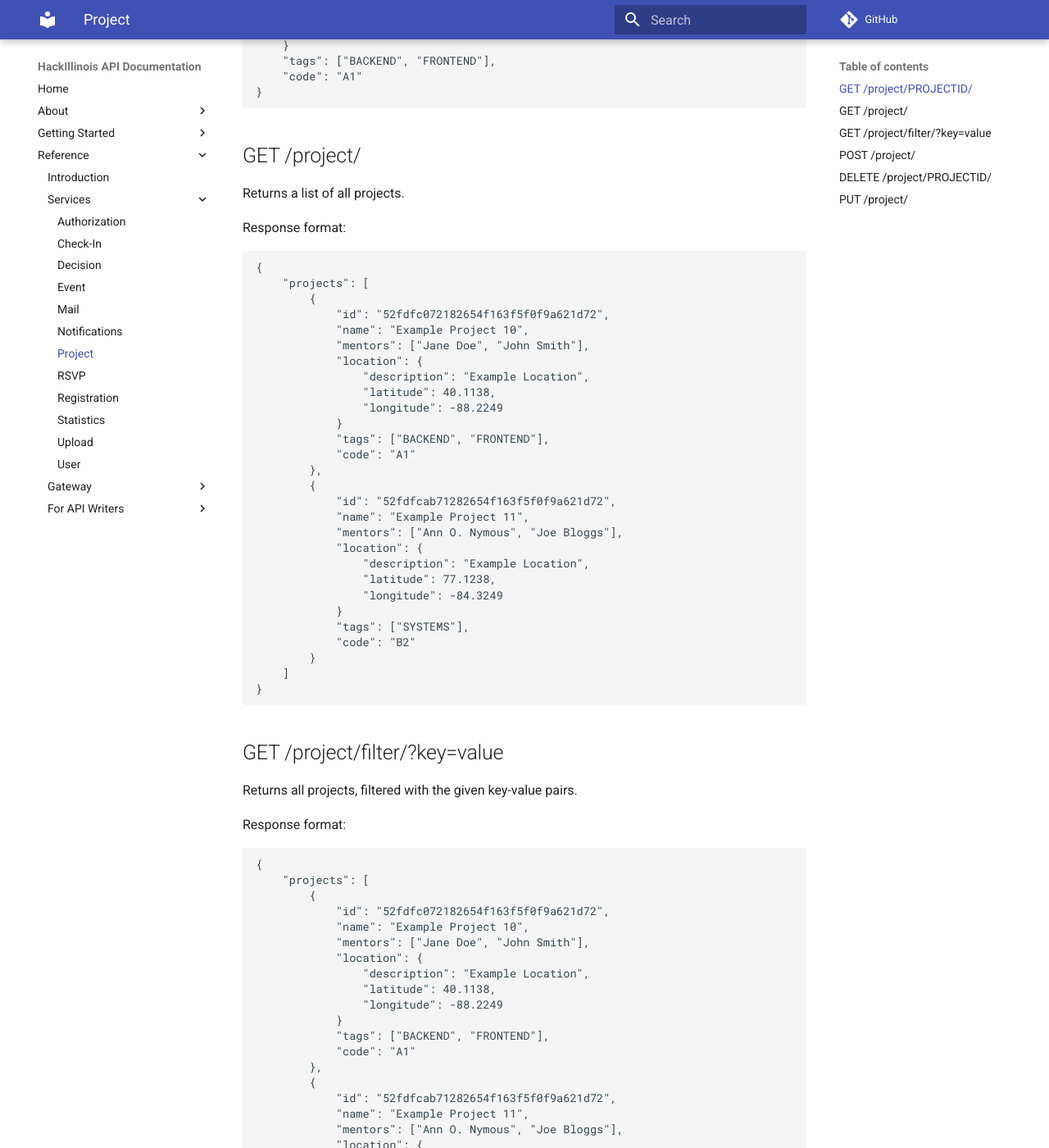
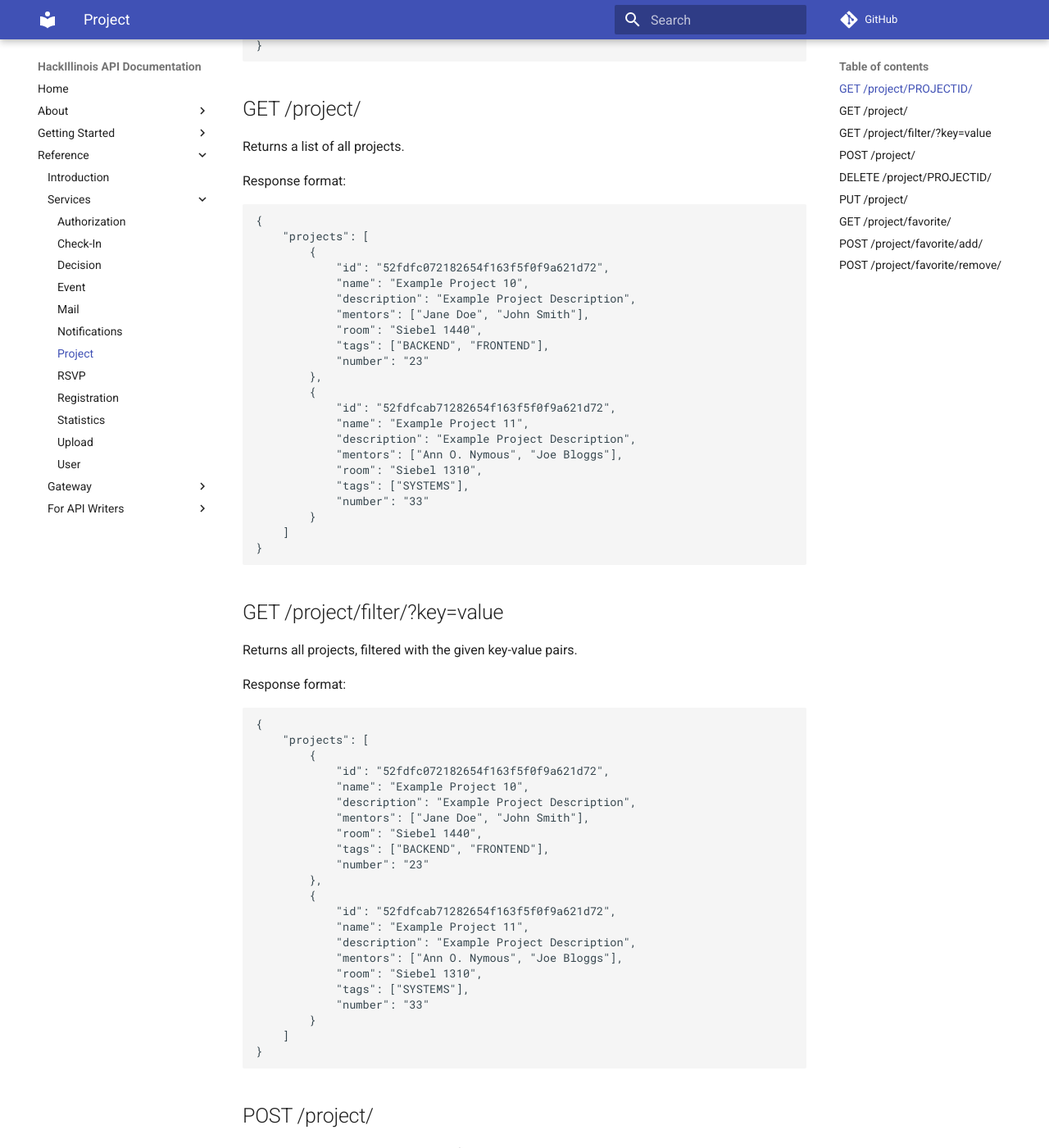
Before and after one commit to HackIllinois/api, an MkDocs documentation site: the page built from documentation/docs/reference/services/Project.md, in a window 1280 px wide and 1400 px high, scrolled down 431 px. Shown: the whole window at 82% size. Built offline with MkDocs 1.6.1 and Material for MkDocs 9.7.7, drawn with Linux system fonts in a browser that asks for light colours; comment, search, counter and statistics services are not loaded; some of the changed text lies outside the part shown.

Commit message:
add favorites docs

````diff
--- a/documentation/docs/reference/services/Project.md
+++ b/documentation/docs/reference/services/Project.md
@@ -11,14 +11,11 @@
 {
 	"id": "52fdfc072182654f163f5f0f9a621d72",
 	"name": "Example Project 10",
+	"description": "Example Project Description",
 	"mentors": ["Jane Doe", "John Smith"],
-	"location": {
-		"description": "Example Location",
-		"latitude": 40.1138,
-		"longitude": -88.2249
-	}
+	"room": "Siebel 1440",
 	"tags": ["BACKEND", "FRONTEND"],
-	"code": "A1"
+	"number": "23"
 }
 ```
 
@@ -34,26 +31,20 @@
 		{
 			"id": "52fdfc072182654f163f5f0f9a621d72",
 			"name": "Example Project 10",
+			"description": "Example Project Description",
 			"mentors": ["Jane Doe", "John Smith"],
-			"location": {
-				"description": "Example Location",
-				"latitude": 40.1138,
-				"longitude": -88.2249
-			}
+			"room": "Siebel 1440",
 			"tags": ["BACKEND", "FRONTEND"],
-			"code": "A1"
+			"number": "23"
 		},
 		{
 			"id": "52fdfcab71282654f163f5f0f9a621d72",
 			"name": "Example Project 11",
+			"description": "Example Project Description",
 			"mentors": ["Ann O. Nymous", "Joe Bloggs"],
-			"location": {
-				"description": "Example Location",
-				"latitude": 77.1238,
-				"longitude": -84.3249
-			}
+			"room": "Siebel 1310",
 			"tags": ["SYSTEMS"],
-			"code": "B2"
+			"number": "33"
 		}
 	]
 }
@@ -71,26 +62,20 @@
 		{
 			"id": "52fdfc072182654f163f5f0f9a621d72",
 			"name": "Example Project 10",
+			"description": "Example Project Description",
 			"mentors": ["Jane Doe", "John Smith"],
-			"location": {
-				"description": "Example Location",
-				"latitude": 40.1138,
-				"longitude": -88.2249
-			}
+			"room": "Siebel 1440",
 			"tags": ["BACKEND", "FRONTEND"],
-			"code": "A1"
+			"number": "23"
 		},
 		{
 			"id": "52fdfcab71282654f163f5f0f9a621d72",
 			"name": "Example Project 11",
+			"description": "Example Project Description",
 			"mentors": ["Ann O. Nymous", "Joe Bloggs"],
-			"location": {
-				"description": "Example Location",
-				"latitude": 77.1238,
-				"longitude": -84.3249
-			}
+			"room": "Siebel 1310",
 			"tags": ["SYSTEMS"],
-			"code": "B2"
+			"number": "33"
 		}
 	]
 }
@@ -105,14 +90,11 @@
 ```
 {
 	"name": "Example Project 10",
+	"description": "Example Project Description",
 	"mentors": ["Jane Doe", "John Smith"],
-	"location": {
-		"description": "Example Location",
-		"latitude": 40.1138,
-		"longitude": -88.2249
-	}
+	"room": "Siebel 1440",
 	"tags": ["BACKEND", "FRONTEND"],
-	"code": "A1"
+	"number": "23"
 }
 ```
 
@@ -121,14 +103,11 @@
 {
 	"id": "52fdfc072182654f163f5f0f9a621d72",
 	"name": "Example Project 10",
+	"description": "Example Project Description",
 	"mentors": ["Jane Doe", "John Smith"],
-	"location": {
-		"description": "Example Location",
-		"latitude": 40.1138,
-		"longitude": -88.2249
-	}
+	"room": "Siebel 1440",
 	"tags": ["BACKEND", "FRONTEND"],
-	"code": "A1"
+	"number": "23"
 }
 ```
 
@@ -142,14 +121,11 @@
 {
 	"id": "52fdfc072182654f163f5f0f9a621d72",
 	"name": "Example Project 10",
+	"description": "Example Project Description",
 	"mentors": ["Jane Doe", "John Smith"],
-	"location": {
-		"description": "Example Location",
-		"latitude": 40.1138,
-		"longitude": -88.2249
-	}
+	"room": "Siebel 1440",
 	"tags": ["BACKEND", "FRONTEND"],
-	"code": "A1"
+	"number": "23"
 }
 ```
 
@@ -163,14 +139,11 @@
 {
 	"id": "52fdfc072182654f163f5f0f9a621d72",
 	"name": "Example Project 10",
+	"description": "Example Project Description",
 	"mentors": ["Jane Doe", "John Smith"],
-	"location": {
-		"description": "Example Location",
-		"latitude": 40.1138,
-		"longitude": -88.2249
-	}
+	"room": "Siebel 1440",
 	"tags": ["BACKEND", "FRONTEND"],
-	"code": "A1"
+	"number": "23"
 }
 ```
 
@@ -179,13 +152,71 @@
 {
 	"id": "52fdfc072182654f163f5f0f9a621d72",
 	"name": "Example Project 10",
+	"description": "Example Project Description",
 	"mentors": ["Jane Doe", "John Smith"],
-	"location": {
-		"description": "Example Location",
-		"latitude": 40.1138,
-		"longitude": -88.2249
-	}
+	"room": "Siebel 1440",
 	"tags": ["BACKEND", "FRONTEND"],
-	"code": "A1"
+	"number": "23"
 }
 ```
+
+GET /project/favorite/
+--------------------
+
+Returns the project favorites for the current user.
+
+Response format:
+```
+{
+	"id": "github001",
+	"projects": [
+		"52fdfc072182654f163f5f0f9a621d72",
+		"34edfc072182654f163f5f0f9a621d72"
+	]
+}
+```
+
+POST /project/favorite/add/
+-------------------------
+
+Adds the given project to the favorites for the current user.
+
+Request format:
+```
+{
+	"projectId": "52fdfc072182654f163f5f0f9a621d72"
+}
+```
+
+Response format:
+```
+{
+	"id": "github001",
+	"projects": [
+		"52fdfc072182654f163f5f0f9a621d72",
+		"34dffc072182654f163f5f0f9a621d72"
+	]
+}
+```
+
+POST /project/favorite/remove/
+----------------------------
+
+Removes the given project from the favorites for the current user.
+
+Request format:
+```
+{
+	"projectId": "52fdfc072182654f163f5f0f9a621d72",
+}
+```
+
+Response format:
+```
+{
+	"id": "github001",
+	"projects": [
+		"52fdfc072182654f163f5f0f9a621d72"
+	]
+}
+```
````
